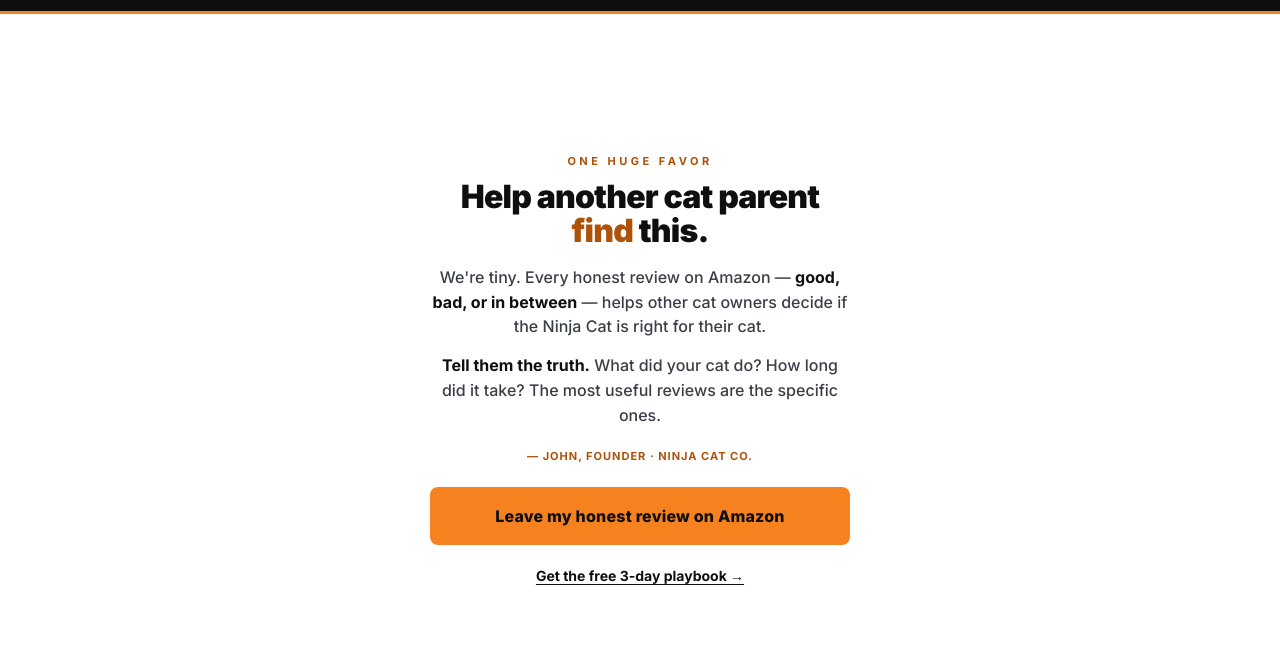
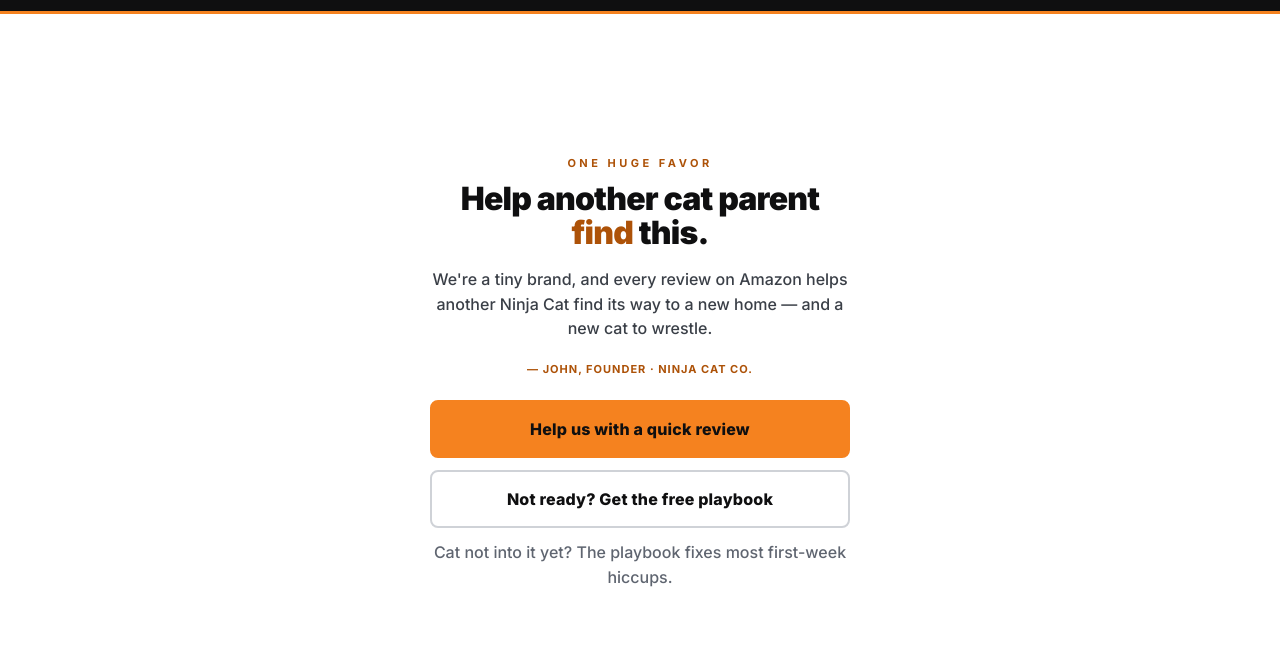
Before and after one commit to johnha23/ninja-cat-brand, a plain HTML site: page index.html in a window 1280 px wide. Both pictures are taken after a click on the button "It's going great". Shown: the part 139-800 px from the top of the page. Drawn offline with Linux system fonts and the light colour scheme.

Commit message:
Pop-up: add 'I just opened the box' (-> playbook), equal-weight choices; new review copy + CTA
- Review copy: 'every review helps another Ninja Cat find its way to a new home'
- CTA: 'Help us with a quick review'; secondary 'Not ready? Get the free playbook'
- Same copy/CTA on steps 5/6 (identical ask on every path - anti-gating)

Co-Authored-By: Claude Opus 5.5 <noreply@anthropic.com>

```diff
--- a/index.html
+++ b/index.html
@@ -22,6 +22,7 @@
 
   Flow:
     On load: check-in pop-up "How's it going so far?"
+      "I just opened the box"       -> 3-day playbook (step-3), with Back to the pop-up
       "It's going great"            -> full-screen review ask (step-review)
       "My cat's having trouble"     -> 3-day playbook (step-3), with Back to the pop-up
     Playbook -> step 4 "How'd it go?" -> step 5 (worked) / step 6 (troubleshooting)
@@ -230,8 +231,12 @@
     <h1 id="checkin-title">How's it <span class="orange">going</span> so far?</h1>
     <p>Tell us where you're at and we'll take you to the right place.</p>
     <div class="choices">
-      <button class="btn" id="choice-great" onclick="choose('great')">It's going great</button>
-      <button class="btn btn-outline" onclick="choose('trouble')">My cat's having trouble with it</button>
+      <!-- All three styled the same on purpose: an orange "going great" button pulls taps
+           from people who haven't tried it yet. "Just opened" goes first (most QR scans
+           happen at unboxing) and leads to the playbook. -->
+      <button class="btn btn-outline btn-choice" id="choice-first" onclick="choose('new')">I just opened the box</button>
+      <button class="btn btn-outline btn-choice" onclick="choose('great')">It's going great</button>
+      <button class="btn btn-outline btn-choice" onclick="choose('trouble')">My cat's having trouble with it</button>
     </div>
   </div>
 </div>
@@ -247,11 +252,11 @@
   <section class="step" id="step-review">
     <div class="eyebrow">One huge favor</div>
     <h1>Help another cat parent <span class="orange">find</span> this.</h1>
-    <p>We're tiny. Every honest review on Amazon — <strong>good, bad, or in between</strong> — helps other cat owners decide if the Ninja Cat is right for their cat.</p>
-    <p><strong>Tell them the truth.</strong> What did your cat do? How long did it take? The most useful reviews are the specific ones.</p>
+    <p>We're a tiny brand, and every review on Amazon helps another Ninja Cat find its way to a new home — and a new cat to wrestle.</p>
     <div class="signoff">— JOHN, FOUNDER · NINJA CAT CO.</div>
-    <button class="btn" onclick="postReview()">Leave my honest review on Amazon</button>
-    <button class="link-btn" onclick="goStep(3)" style="margin-top: 14px;">Get the free 3-day playbook →</button>
+    <button class="btn" onclick="postReview()">Help us with a quick review</button>
+    <button class="btn btn-outline" onclick="goStep(3)" style="margin-top: 12px;">Not ready? Get the free playbook</button>
+    <p class="note">Cat not into it yet? The playbook fixes most first-week hiccups.</p>
   </section>
 
   <!-- ================= THE PLAYBOOK ================= -->
@@ -302,7 +307,7 @@
 
     <!-- Same review ask is reachable from the trouble path (anti-gating). Keep this. -->
     <div class="soft-review">
-      Want to share how it's going so far? <button class="link-btn" onclick="goStep('review')">Leave an honest review</button>
+      Want to help a tiny brand out? <button class="link-btn" onclick="goStep('review')">Leave a quick review</button>
     </div>
   </section>
 
@@ -327,9 +332,8 @@
     <div class="review-block">
       <div class="label">ONE HUGE FAVOR</div>
       <h2>Help another cat parent <span class="orange">find</span> this.</h2>
-      <p>We're tiny. Every honest review on Amazon — <strong>good, bad, or in between</strong> — helps other cat owners decide if the Ninja Cat is right for their cat.</p>
-      <p><strong>Tell them the truth.</strong> If it took 3 days, say so. If your cat's still figuring it out, say so. The most useful reviews are the specific ones.</p>
-      <button class="btn" onclick="postReview()">Leave my honest review on Amazon</button>
+      <p>We're a tiny brand, and every review on Amazon helps another Ninja Cat find its way to a new home — and a new cat to wrestle.</p>
+      <button class="btn" onclick="postReview()">Help us with a quick review</button>
     </div>
   </section>
 
@@ -354,9 +358,8 @@
     <div class="review-block">
       <div class="label">ONE HUGE FAVOR</div>
       <h2>Help another cat parent <span class="orange">find</span> this.</h2>
-      <p>We're tiny. Every honest review on Amazon — <strong>good, bad, or in between</strong> — helps other cat owners decide if the Ninja Cat is right for their cat.</p>
-      <p><strong>Tell them the truth.</strong> If it took 3 days, say so. If your cat's still figuring it out, say so. The most useful reviews are the specific ones.</p>
-      <button class="btn" onclick="postReview()">Leave my honest review on Amazon</button>
+      <p>We're a tiny brand, and every review on Amazon helps another Ninja Cat find its way to a new home — and a new cat to wrestle.</p>
+      <button class="btn" onclick="postReview()">Help us with a quick review</button>
     </div>
     <button class="btn btn-outline" onclick="goStep(3)" style="margin-top: 14px;">← Re-read the playbook</button>
   </section>
@@ -388,16 +391,16 @@
   function openCheckin() {
     document.getElementById('checkin').hidden = false;
     document.body.classList.add('modal-open');
-    document.getElementById('choice-great').focus();
+    document.getElementById('choice-first').focus();
   }
   function choose(path) {
     document.getElementById('checkin').hidden = true;
     document.body.classList.remove('modal-open');
-    goStep(path === 'great' ? 'review' : 3);
+    goStep(path === 'great' ? 'review' : 3);  // 'new' + 'trouble' -> playbook
   }
   function postReview() { window.open(AMAZON_REVIEW_URL, '_blank', 'noopener'); }
 
-  document.getElementById('choice-great').focus();
+  document.getElementById('choice-first').focus();
 </script>
 
 </body>
```
